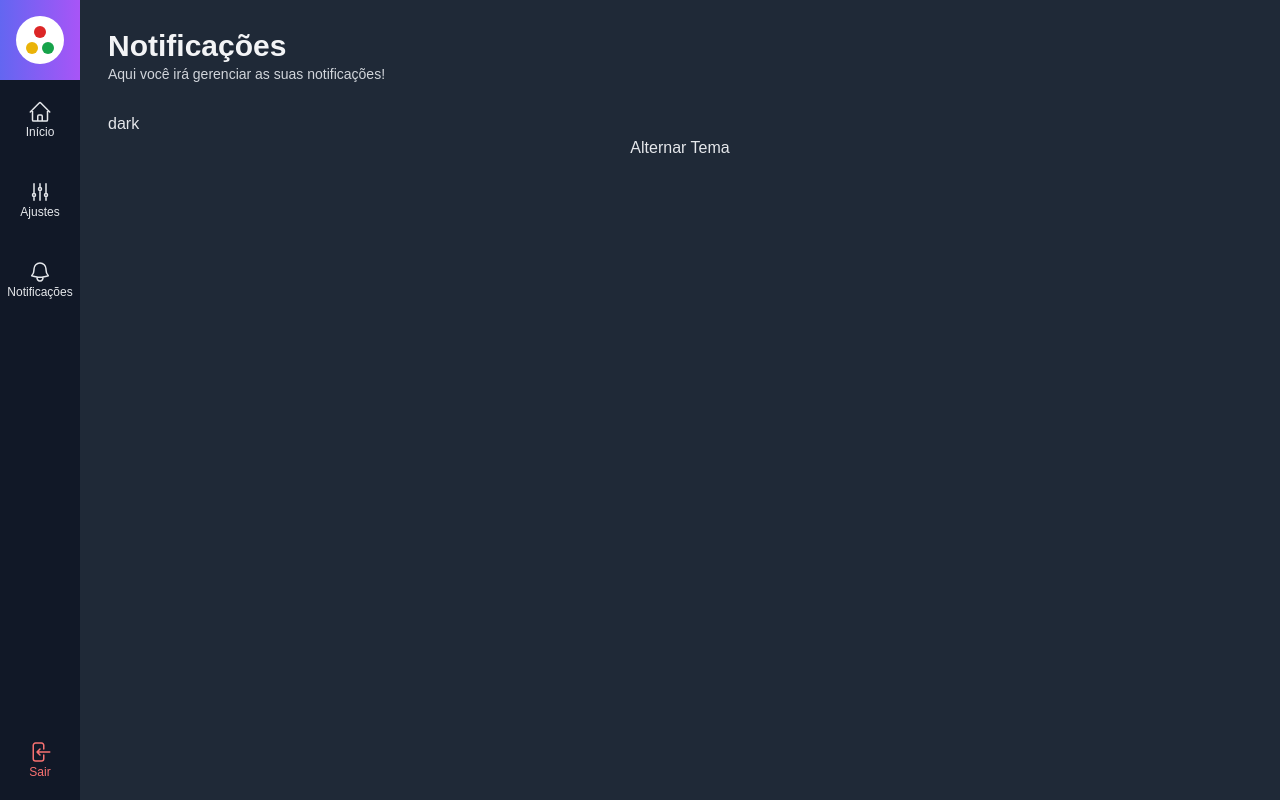
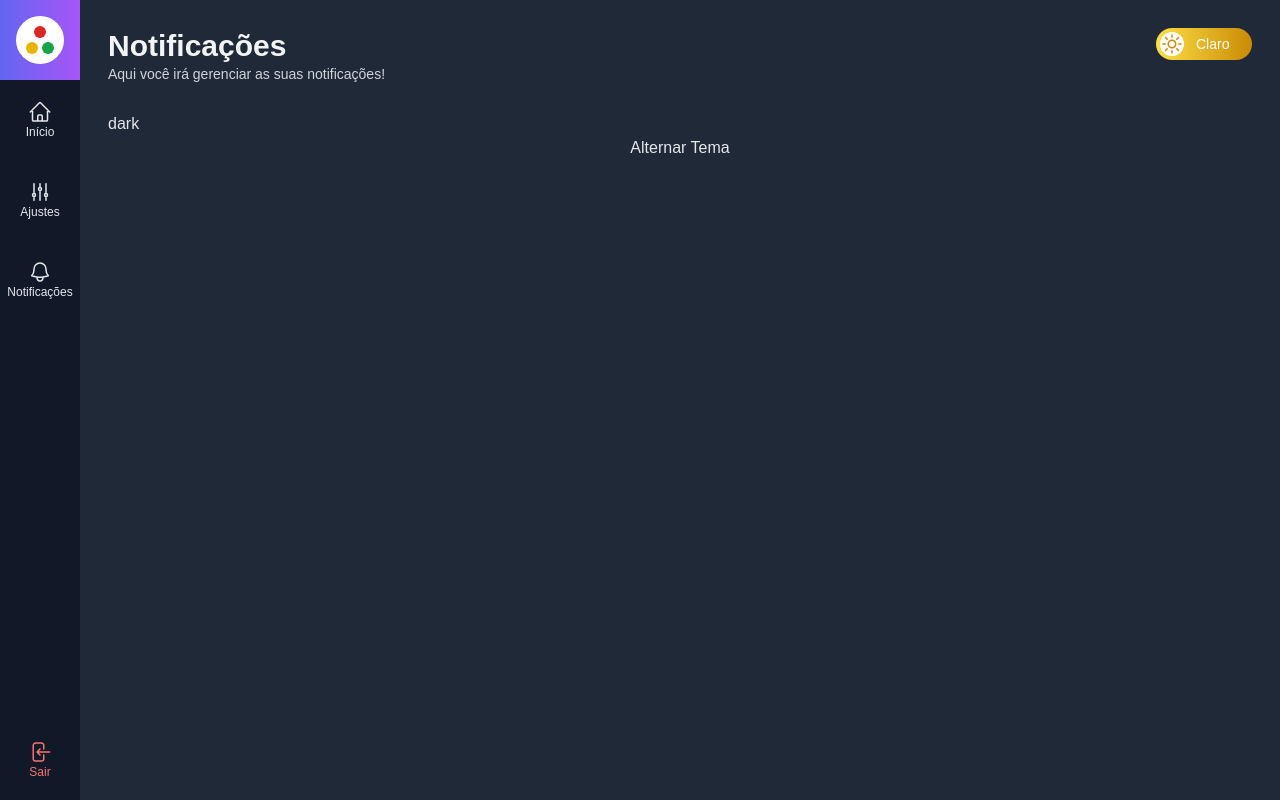
Before and after one commit to LeticiaLopess/admin-template, a Next.js app: page /notificacoes in a window 1280 px wide. Built offline with nearby package versions, Linux system fonts and the light colour scheme.

Commit message:
Alternando modo escuro e modo claro

```diff
--- a/src/components/icons/index.tsx
+++ b/src/components/icons/index.tsx
@@ -1,3 +1,5 @@
+import { isPropertySignature } from "typescript"
+
 export const IconeCasa = (
     <svg xmlns="http://www.w3.org/2000/svg" fill="none" viewBox="0 0 24 24" strokeWidth={1.5} stroke="currentColor" className="w-6 h-6">
   <path strokeLinecap="round" strokeLinejoin="round" d="M2.25 12l8.954-8.955c.44-.439 1.152-.439 1.591 0L21.75 12M4.5 9.75v10.125c0 .621.504 1.125 1.125 1.125H9.75v-4.875c0-.621.504-1.125 1.125-1.125h2.25c.621 0 1.125.504 1.125 1.125V21h4.125c.621 0 1.125-.504 1.125-1.125V9.75M8.25 21h8.25" />
@@ -22,4 +24,16 @@ export const IconeSair = (
 </svg>
 )
 
+export const IconeSol = (tamanho = 6) => (
+  <svg xmlns="http://www.w3.org/2000/svg" fill="none" viewBox="0 0 24 24" strokeWidth={1.5} stroke="currentColor" className={`w-${tamanho} h-${tamanho}`}>
+  <path strokeLinecap="round" strokeLinejoin="round" d="M12 3v2.25m6.364.386l-1.591 1.591M21 12h-2.25m-.386 6.364l-1.591-1.591M12 18.75V21m-4.773-4.227l-1.591 1.591M5.25 12H3m4.227-4.773L5.636 5.636M15.75 12a3.75 3.75 0 11-7.5 0 3.75 3.75 0 017.5 0z" />
+</svg>
+)
+
+export const IconeLua = (tamanho = 6) => (
+  <svg xmlns="http://www.w3.org/2000/svg" fill="none" viewBox="0 0 24 24" strokeWidth={1.5} stroke="currentColor" className={`w-${tamanho} h-${tamanho}`}>
+  <path strokeLinecap="round" strokeLinejoin="round" d="M21.752 15.002A9.718 9.718 0 0118 15.75c-5.385 0-9.75-4.365-9.75-9.75 0-1.33.266-2.597.748-3.752A9.753 9.753 0 003 11.25C3 16.635 7.365 21 12.75 21a9.753 9.753 0 009.002-5.998z" />
+</svg>
+)
+
 // https://heroicons.com/ -> copiar jsx
--- /dev/null
+++ b/src/components/template/BotaoAlternarTema.tsx
@@ -0,0 +1,50 @@
+import { IconeLua, IconeSol } from "../icons"
+
+interface BotaoAlternarTemaProps {
+    tema: any
+    alternarTema?: () => void
+}
+
+export default function BotaoAlternarTema(props: BotaoAlternarTemaProps) {
+    return props.tema === 'dark' ? (
+        <div onClick={props.alternarTema} className={`
+            hidden sm:flex items-center cursor-pointer
+            bg-gradient-to-r from-yellow-300 to-yellow-600
+            w-14 lg:w-24 h-8 p-1 rounded-full
+        `}>
+            <div className={`
+                flex items-center justify-center
+                bg-white text-yellow-600
+                w-6 h-6 rounded-full
+            `}>
+                {IconeSol(4)}
+            </div>
+            <div className={`
+                hidden lg:flex items-center ml-3
+                text-white
+            `}>
+                <span className="text-sm">Claro</span>
+            </div>
+        </div>
+    ) : (
+        <div onClick={props.alternarTema} className={`
+            hidden sm:flex items-center justify-end cursor-pointer
+            bg-gradient-to-r from-black to-gray-700
+            w-14 lg:w-24 h-8 p-1 rounded-full
+        `}>
+            <div className={`
+                hidden lg:flex items-center mr-2
+                text-white
+            `}>
+                <span className="text-sm">Escuro</span>
+            </div>
+            <div className={`
+                flex items-center justify-center
+                bg-black text-white
+                w-6 h-6 rounded-full
+            `}>
+                {IconeLua(4)}
+            </div>
+        </div>
+    )
+}
--- a/src/components/template/Cabecalho.tsx
+++ b/src/components/template/Cabecalho.tsx
@@ -1,3 +1,5 @@
+import useAppData from "../../data/hook/useAppData"
+import BotaoAlternarTema from "./BotaoAlternarTema"
 import Titulo from "./Titulo"
 
 interface CabecalhoProps {
@@ -5,10 +7,15 @@ interface CabecalhoProps {
     subtitulo: string
 }
 
-export default function Layout(props: CabecalhoProps) {
+export default function Cabecalho(props: CabecalhoProps) {
+    const { tema, alternarTema } = useAppData()
+
     return (
-        <div>
+        <div className={`flex`}>
             <Titulo titulo={props.titulo} subtitulo={props.subtitulo}/>
+            <div className={`flex flex-grow justify-end`}>
+                <BotaoAlternarTema tema={tema} alternarTema={alternarTema}/>
+            </div>
         </div>
     )
 
```
